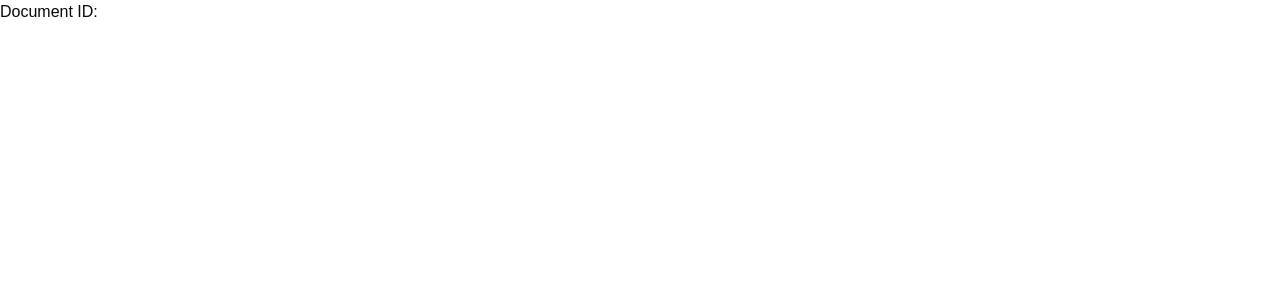
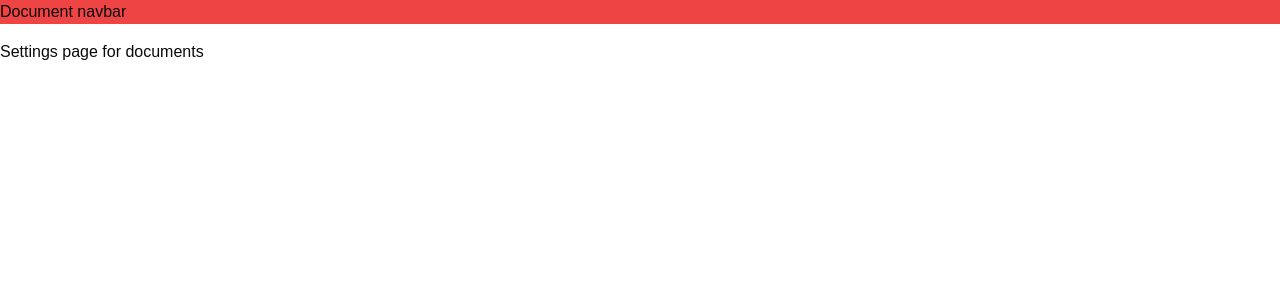
Before and after one commit to BenjaminChien/ben_doc, a Next.js app: page /documents/settings in a window 1280 px wide. Shown: the top 300 px of the page. Built offline with nearby package versions, Linux system fonts and the light colour scheme.

Commit message:
Add documents route"

```diff
--- a/src/app/documents/[documentId]/page.tsx
+++ b/src/app/documents/[documentId]/page.tsx
@@ -1,7 +1,13 @@
-const DocumentIdPage = () => {
+interface DocumentIdPageProps{
+    params: Promise<{documentId: string}>;
+}
+
+const DocumentIdPage = async({params}: DocumentIdPageProps) => {
+    const {documentId} = await params;
+
     return (
         <div>
-            Document ID:
+            Document ID: {documentId}
         </div>
     )
 }
--- /dev/null
+++ b/src/app/documents/layout.tsx
@@ -0,0 +1,14 @@
+interface DocumentsLayoutProps{
+    children: React.ReactNode;
+}
+
+const DocumentsLayout = ({children}: DocumentsLayoutProps) => {
+    return (
+        <div className="flex flex-col gap-y-4">
+            <nav className="w-full bg-red-500">Document navbar</nav>
+            {children}
+        </div>
+    )
+}
+
+export default DocumentsLayout
--- /dev/null
+++ b/src/app/documents/settings/page.tsx
@@ -0,0 +1,9 @@
+const DocumentSettingsPage = () =>{
+    return (
+        <div>
+            Settings page for documents
+        </div>
+    )
+}
+
+export default DocumentSettingsPage;
```
